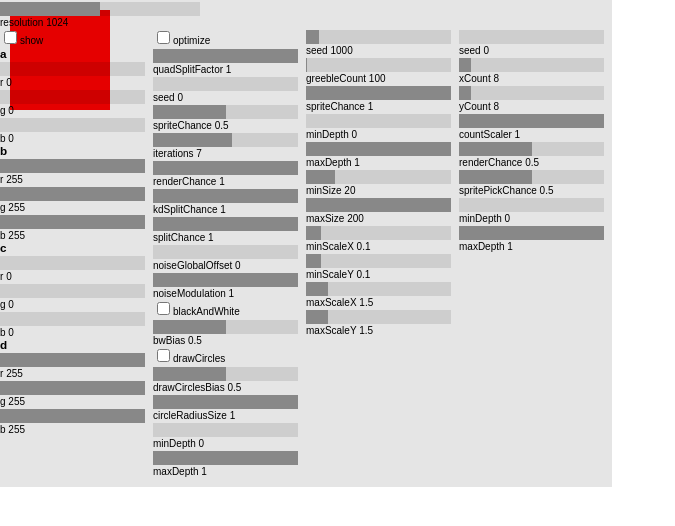
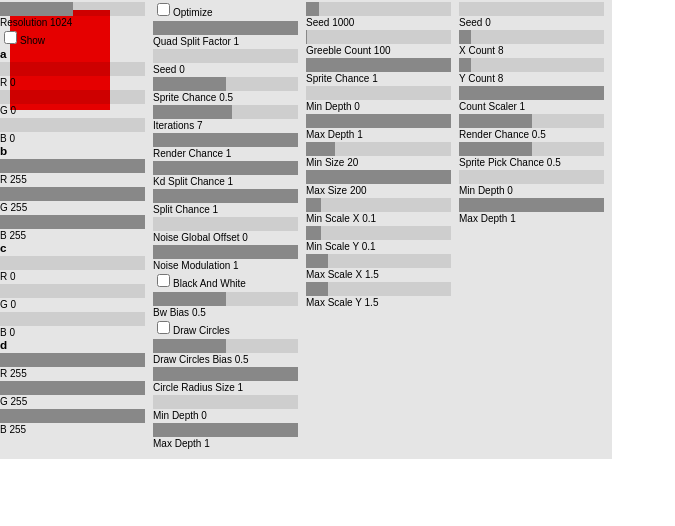
Before and after one commit to crystalboxes/texgen, a React app: page / in a window 1280 px wide. Shown: the top 526 px of the page, without its empty margins (0-675 px from the left). Built offline with nearby package versions, Linux system fonts and the light colour scheme.

Commit message:
refactor

```diff
--- a/src/Behaviors/TexGen.js
+++ b/src/Behaviors/TexGen.js
@@ -4,13 +4,13 @@ import Script from '../core/Script.js'
 import Displayable from '../core/Displayable.js'
 let gr = Graphics
 
-export class Effect extends Displayable {
+export class ParamsBlock extends Displayable {
   viewSettings = {
     className: 'displayable-struct column'
   }
 }
 
-export class GridEffect extends Effect {
+export class GridEffect extends ParamsBlock {
   params = {
     seed: 0,
     xCount: 8,
@@ -23,7 +23,7 @@ export class GridEffect extends Effect {
   }
 }
 
-export class KdGridEffect extends Effect {
+export class KdGridEffect extends ParamsBlock {
   params = {
     optimize: false,
     quadSplitFactor: 1.0,
@@ -45,7 +45,7 @@ export class KdGridEffect extends Effect {
   }
 }
 
-export class RandomGridEffect extends Effect {
+export class RandomGridEffect extends ParamsBlock {
   params = {
     seed: { value: 1000, rangeMin: 123, rangeMax: 9999 },
     greebleCount: { value: 100, rangeMin: 1, rangeMax: 10000 },
@@ -61,20 +61,25 @@ export class RandomGridEffect extends Effect {
   }
 }
 
-export class Colorizer extends Effect {
+export class Colorizer extends Displayable {
   params = {
     show: false,
-    a:  Color.make(0,0,0),
-    b:  Color.make(255, 255, 255),
-    c:  Color.make(0,0,0),
-    d:  Color.make(255, 255, 255),
+    a: Color.make(0, 0, 0),
+    b: Color.make(255, 255, 255),
+    c: Color.make(0, 0, 0),
+    d: Color.make(255, 255, 255),
+  }
+}
+export class MainParams extends ParamsBlock {
+  params = {
+    resolution: { value: 1024, rangeMin: 0, rangeMax: 2048 },
+    colorize: new Colorizer,
   }
 }
 
 export class TexGen extends Script {
   params = {
-    resolution: { value: 1024, rangeMin: 0, rangeMax: 2048 },
-    colorize: new Colorizer,
+    main: new MainParams,
     effects: [new KdGridEffect, new RandomGridEffect, new GridEffect]
   }
 
@@ -82,7 +87,7 @@ export class TexGen extends Script {
   }
 
   onUpdate() {
-    gr.drawRect(10, 10, 100, 100, {r:1.0, g: 0, b:0,a:1})
+    gr.drawRect(10, 10, 100, 100, { r: 1.0, g: 0, b: 0, a: 1 })
   }
 
   onDestroy() {
--- a/src/Components/DisplayableComponent.jsx
+++ b/src/Components/DisplayableComponent.jsx
@@ -79,6 +79,6 @@ export class DisplayableComponent extends Component {
   }
 
   render() {
-    return <div className={this.instance.className}>{/* this.getTitle() */}{this.getElements()}</div>
+    return <div className={this.instance.className}>{this.getElements()}</div>
   }
 }
--- a/src/Components/FieldRepresentation.jsx
+++ b/src/Components/FieldRepresentation.jsx
@@ -11,9 +11,19 @@ export class FieldRepresentation extends Component {
   }
   render() {
     return <div className="param-field">
-      <span>{this.name}: {this.state.value}</span>
+      <span>{this.labelName} {this.state.value}</span>
     </div>
   }
+
+  get labelName() {
+    // https://stackoverflow.com/a/4149393
+    return this.name
+      // insert a space before all caps
+      .replace(/([A-Z])/g, ' $1')
+      // uppercase the first character
+      .replace(/^./, function (str) { return str.toUpperCase(); })
+  }
+
   handleInputChange(event) {
     let value = event
     if (typeof event === 'object') {
@@ -36,7 +46,7 @@ export class Toggle extends FieldRepresentation {
         checked={this.state.value}
         onChange={this.handleInputChange}
       />
-      <label htmlFor={this.name}>{this.name}</label>
+      <label htmlFor={this.name}>{this.labelName}</label>
     </div>
   }
 }
--- a/src/Components/NumberField.jsx
+++ b/src/Components/NumberField.jsx
@@ -29,15 +29,9 @@ export class NumberField extends FieldRepresentation {
         value={this.state.value}
         defaultValue={this.state.value}
         onChange={this.handleInputChange}
-        // marks={Object.fromEntries(
-        //   new Map(
-        //     [[this.options.rangeMin, this.options.rangeMin],
-        //     [this.options.rangeMax, this.options.rangeMax]]
-        //   )
-        // )}
       />
       <p className="slider-text">
-        {this.name} <span className="slider-value">{this.state.value}</span>
+        {this.labelName} <span className="slider-value">{this.state.value}</span>
       </p>
     </div>
   }
```
